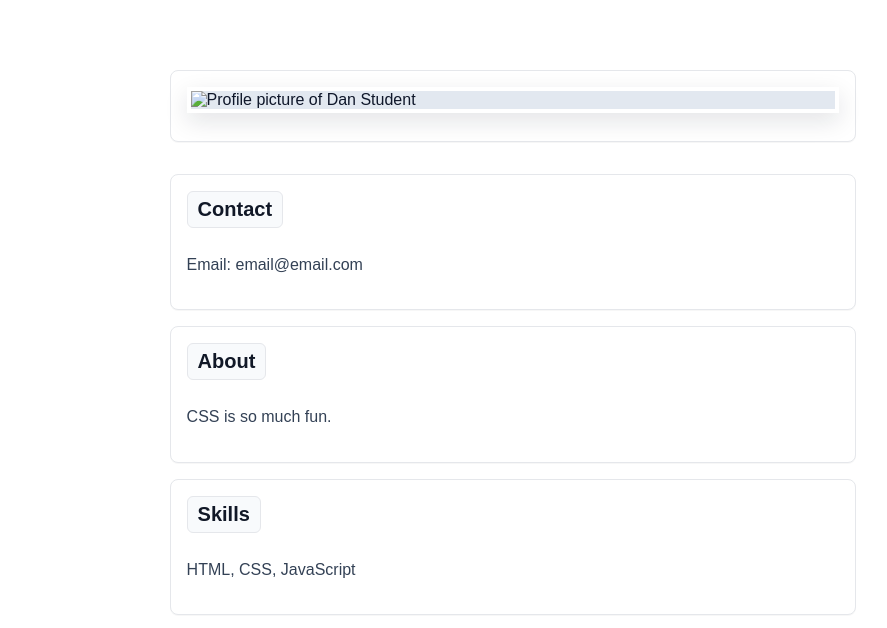
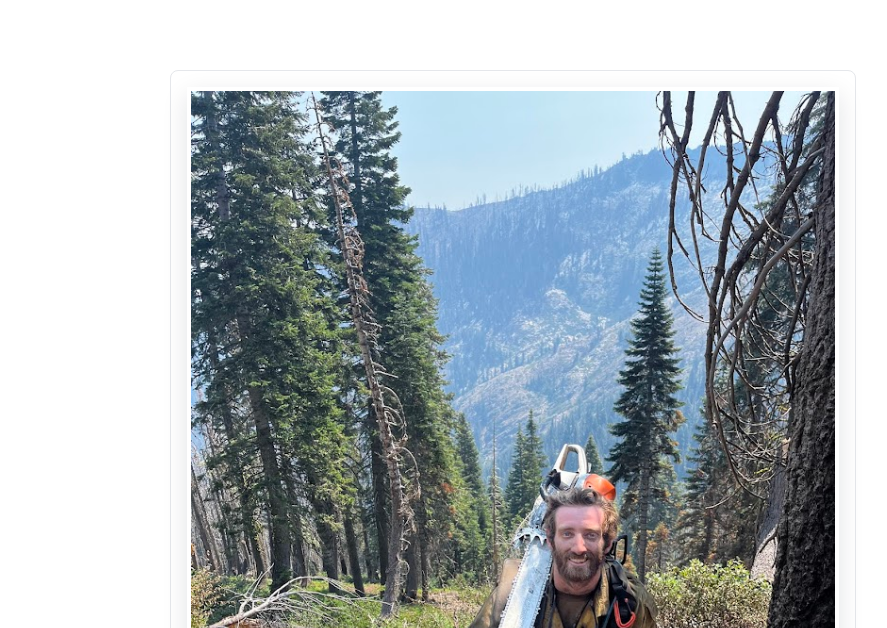
Before and after one commit to DrGiblets-0/About-Me, a plain HTML site: page index.html in a window 1280 px wide. Shown: the part 110-738 px from the top of the page, without its empty margins (0-887 px from the left). Drawn offline with Linux system fonts and the light colour scheme.

Commit message:
Updated Source

```diff
--- a/index.html
+++ b/index.html
@@ -17,7 +17,7 @@
       <page>
         <div id="right">
           <div class="card">
-            <img class="avatar" src="C:\Users\Admin\Desktop\IMG_7095.jpg" alt="Profile picture of Dan Student" />
+            <img class="avatar" src="IMG_7095.jpg" alt="Profile picture of Dan Student" />
           </div>
         </div>
 
```
Also changed, not shown: IMG_7095.jpg (added).
